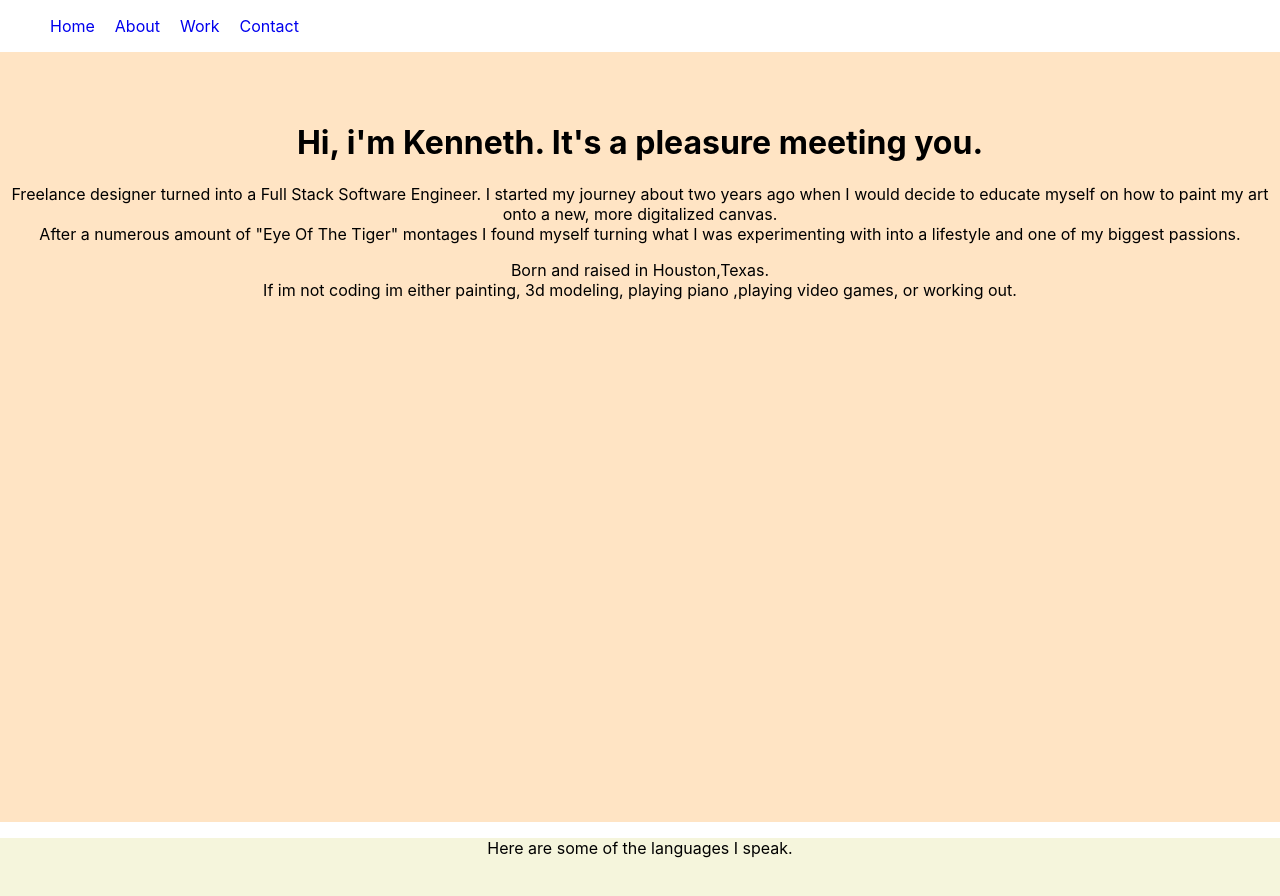
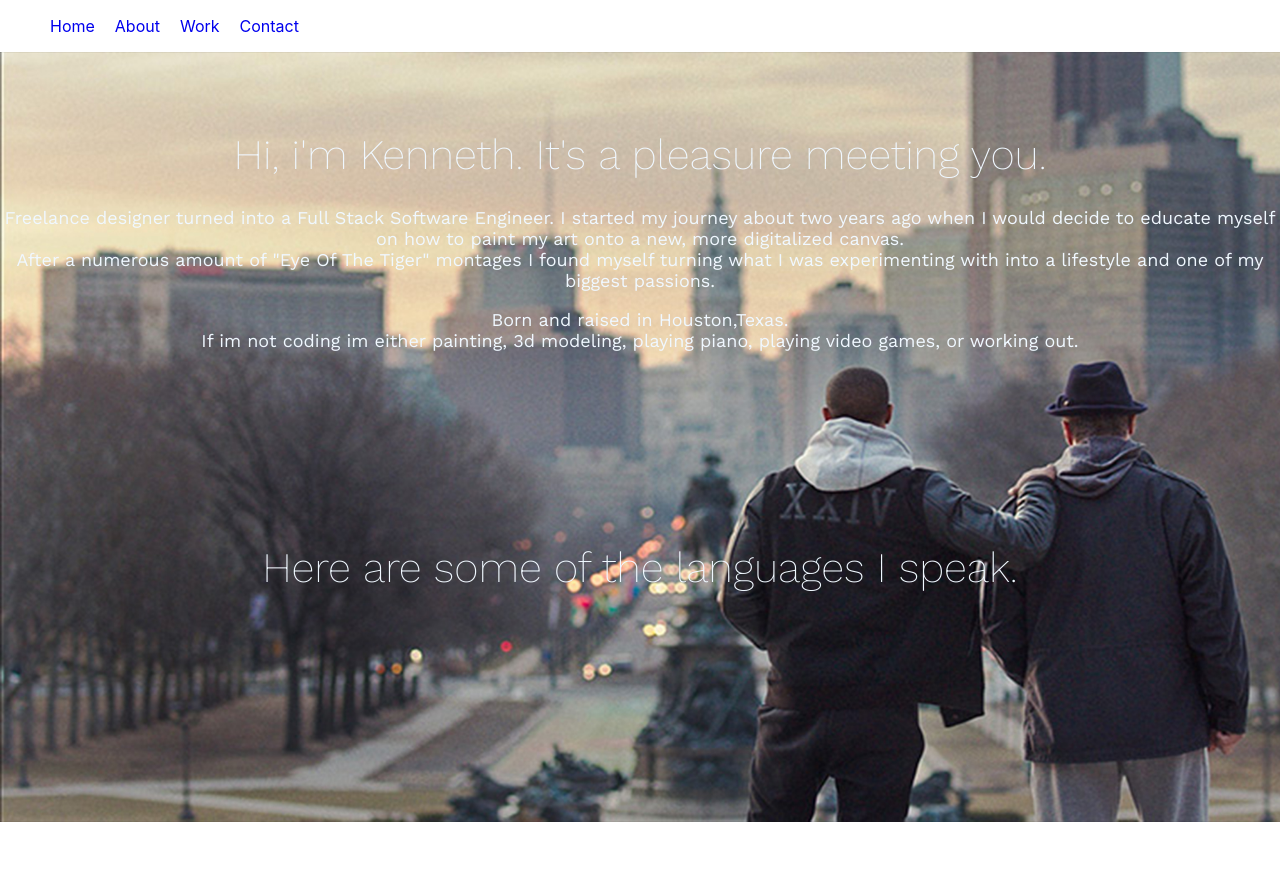
Before and after one commit to cyperpunkmunk/Portfolioreact3, a React (Create React App) app: page /about in a window 1280 px wide. Shown: the top 896 px of the page. After the commit the page ends 832 px from the top, so only its background shows below. Built offline with nearby package versions, Linux system fonts and the light colour scheme.

Commit message:
added css on home and about

```diff
--- a/public/index.html
+++ b/public/index.html
@@ -3,6 +3,8 @@
   <head>
     <meta charset="utf-8" />
     <link rel="icon" href="%PUBLIC_URL%/favicon.ico" />
+    <link rel="preconnect" href="https://fonts.gstatic.com">
+    <link href="https://fonts.googleapis.com/css2?family=Work+Sans:wght@200;400&display=swap" rel="stylesheet">
     <meta name="viewport" content="width=device-width, initial-scale=1" />
     <meta name="theme-color" content="#000000" />
     <meta
--- a/src/App.css
+++ b/src/App.css
@@ -28,11 +28,27 @@
   color: #61dafb;
 }
 
-@keyframes App-logo-spin {
-  from {
-    transform: rotate(0deg);
-  }
-  to {
-    transform: rotate(360deg);
-  }
+.title{
+  font-family: "Work Sans", sans-serif;
+  color: rgb(80, 80, 80);
 }
+
+.intro h1{
+  font-size: 42px;
+  font-weight: 200;
+}
+
+.intro p{
+  font-size: 18px;
+  font-weight: 400;
+}
+
+.hi h1{
+  font-size: 42px;
+  font-weight: 200;
+}
+
+.hi p{
+  font-size: 18px;
+  font-weight: 400;
+}
--- a/src/components/pages/About/About.js
+++ b/src/components/pages/About/About.js
@@ -5,22 +5,22 @@ function About() {
     <div className = "body">
 
       <div className = "hi">
-        <h1 className = "title">Hi, i'm Kenneth. It's a pleasure meeting you.</h1>
-        <p className = "title">
+        <h1 className = "title" id="about">Hi, i'm Kenneth. It's a pleasure meeting you.</h1>
+        <p className = "title" id="about">
            Freelance designer turned into a Full Stack Software Engineer. I started my journey about two years ago
            when I would decide to educate myself on how to paint my art onto a new, more digitalized canvas.
            <br></br>
            After a numerous amount of "Eye Of The Tiger" montages I found myself turning what I was experimenting with into
            a lifestyle and one of my biggest passions.
         </p>
-        <p className = "title">
+        <p className = "title" id="about">
           Born and raised in Houston,Texas.
            <br></br>
-          If im not coding im either painting, 3d modeling, playing piano ,playing video games, or working out.
+          If im not coding im either painting, 3d modeling, playing piano, playing video games, or working out.
         </p>
+      <div className = "languages">
+        <h1 className = "title" id="about">Here are some of the languages I speak.</h1>
       </div>
-      <div className = "languages">
-        <p className = "title">Here are some of the languages I speak.</p>
       </div>
 
     </div>
--- a/src/components/pages/About/about.css
+++ b/src/components/pages/About/about.css
@@ -1,12 +1,16 @@
-.main{
-
-    background-color: blanchedalmond;
-}
 
 .hi{
     height:90vh;
-    background-color: bisque;
+    background-image:url("../../../creed.jpg");
+    background-repeat: no-repeat;
+    background-size: cover;
+
+
+    margin-bottom:10px;
+
+
     padding-top: 50px;
+
 
 }
 
@@ -17,6 +21,8 @@
 }
 
 .languages{
-    height: 30vh;
-    background-color: beige;
+ margin-top: 15%;
 }
+#about{
+    color: aliceblue;
+}
--- a/src/components/pages/Home/Home.js
+++ b/src/components/pages/Home/Home.js
@@ -1,6 +1,7 @@
 import React from "react";
 import "./style.css"
 import logo from "../../../IMG_8450.png"
+
 import github from "../../../github.png"
 import github2 from "../../../github2.png"
 
@@ -20,7 +21,7 @@ function Home() {
     <div>
       <div className = "main">
         <div className = "intro">
-          <h1 className = "title" >Artist, Web Developer & Video Game Developer</h1>
+          <h1 className = "title" >Artist, Web Developer & Video Game Designer</h1>
           <p className = "title">
             I create and innovate. Everyday. Reaching unscalable heights
           </p>
--- a/src/components/pages/Home/style.css
+++ b/src/components/pages/Home/style.css
@@ -1,6 +1,11 @@
+
+
 .main{
     height: 95vh;
-    background-color: blanchedalmond;
+    background-image:url("../../../Houston.jpg");
+    background-size: cover;
+    position: relative;
+
 }
 .title{
     text-align:center;
@@ -22,12 +27,14 @@
 
 .twoIntro{
     height:10vh;
-    background-color: rgb(83, 83, 83);
+    background-color: rgb(255, 255, 255);
 }
 
 .linkContainer{
     display: flex;
     justify-content: center;
+    align-items: center;
+    height: 10vh;
 
 
 }
@@ -41,8 +48,10 @@
     margin: 20px;
     margin-left: 60px;
     margin-right: 60px;
-    height:50px;
-    width:50px;
+
+    height:30px;
+    width:30px;
+
 }
 
 .box:hover img{
@@ -59,6 +68,7 @@
     top:0;
     left:0;
     opacity: 0;
+
 }
 .box:hover img.hover-img{
     opacity: 1;
--- a/src/components/pages/Work/work.css
+++ b/src/components/pages/Work/work.css
@@ -8,8 +8,8 @@
 
 .work-container{
 
-    height: 500px;
-    width: 800px;
+    height: 250px;
+    width: 500px;
     position:relative;
 
 
```
Also changed, not shown: src/Houston.jpg (added), src/creed.jpg (added).
